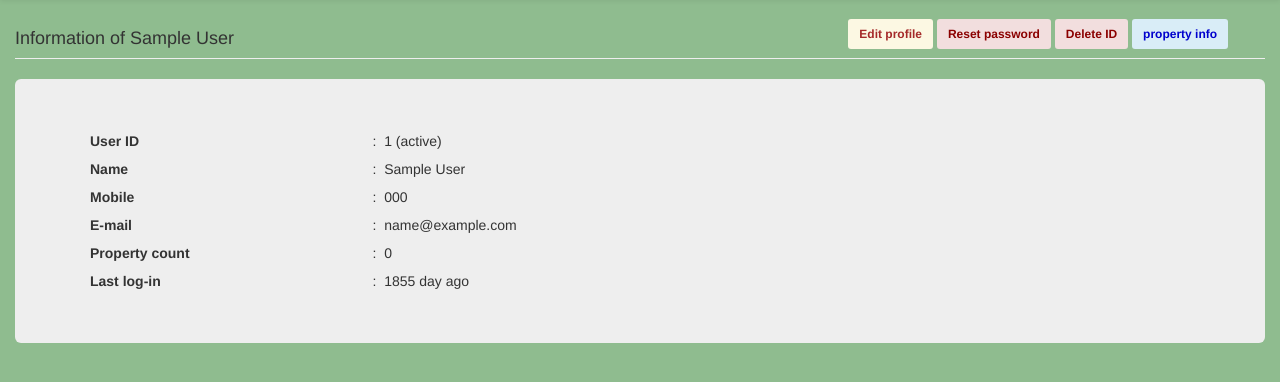
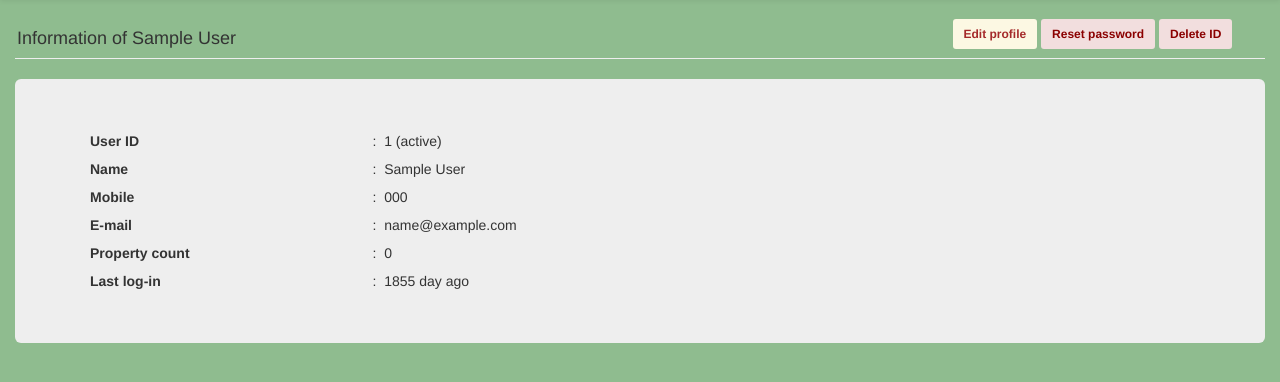
Before and after one commit to MahadeHasanSabbir/property-management, a PHP site: page /admin/userview.php?key=1 in a window 1280 px wide. Shown: the part 51-433 px from the top of the page. Run offline with PHP 8.4, Linux system fonts and the light colour scheme; a user stored in the database is signed in; tables that the repository leaves empty hold one stand-in row (values such as "Sample post").

Commit message:
cut admin workload

```diff
--- a/admin/adminprofile.php
+++ b/admin/adminprofile.php
@@ -55,6 +55,7 @@
 					<a href="./adminprofileupdate.php" class="btn btn-md btn-sm btn-warning" onclick="return permit1()"> Edit info </a>
 					</div>
 					<div class="well">
+						<!--visitor information-->
 						<p class="text-center"> Website reach information </p>
 						<div class="row">
 							<div class="col-sm-4 text-center">
@@ -119,6 +120,7 @@
 								<a class="btn btn-md btn-sm btn-warning" onclick="return permit4()" href="./delete.php?dd=1"> Clear all info</a>
 							</div>
 						</div> <hr/>
+						<!--user information-->
 						<p class="text-center"> Website user information </p>
 						<div class="row">
 							<div class="col-sm-4 text-center">
--- a/admin/index.php
+++ b/admin/index.php
@@ -49,7 +49,7 @@
 					}
 
 				?>
-				<form class="form-horizontal" action="authentication.php" method="post">
+				<form class="form-horizontal" action="./authentication.php" method="post">
 					<div class="form-group">
 						<label class="control-label"> Admin ID </label>
 						<input type="text" name="id" class="form-control" id="id" placeholder="Enter admin ID" required="" autofocus />
--- a/admin/userview.php
+++ b/admin/userview.php
@@ -30,7 +30,7 @@
 				<?php include 'header.php'; ?>
 				<div class="container-fluid">
 					<div class="page-header">
-						<h4 style="display:inline-block;padding-left:0px;" class="col-lg-8 col-md-7 col-sm-6 col-xs-12"> Information of <?php echo $row["name"];?> </h4>
+						<h4 style="display:inline-block;padding-left:2px;" class="col-lg-9 col-md-8 col-sm-7 col-xs-12"> Information of <?php echo $row["name"];?> </h4>
 						<a href='<?php echo "./profileupdate.php?id=$id";?>' style="color:brown;font-weight:bold;" class="btn btn-sm bg-warning" onclick="return apermit1()">
 							Edit profile
 						</a>
@@ -39,9 +39,6 @@
 						</a>
 						<a href='<?php echo "./delete.php?id=$id";?>' style="color:darkred;font-weight:bold;" class="btn btn-sm bg-danger" onclick="return apermit2()">
 							Delete ID
-						</a>
-						<a href='<?php echo "./view.php?id=$id";?>' style="color:mediumblue;font-weight:bold;" class="btn btn-sm bg-info">
-							property info
 						</a>
 					</div>
 					<div class="jumbotron" style="line-height: 2;">
```
